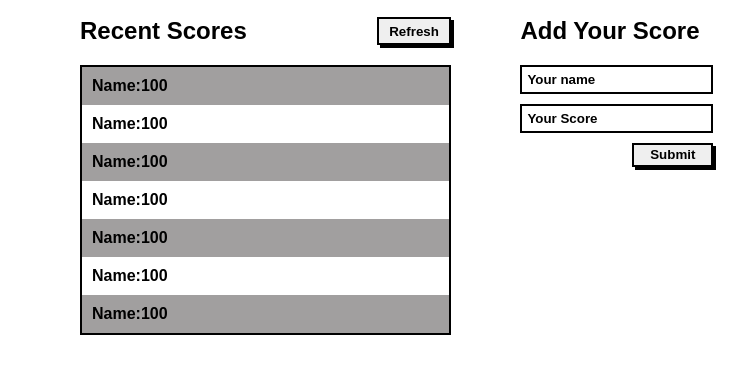
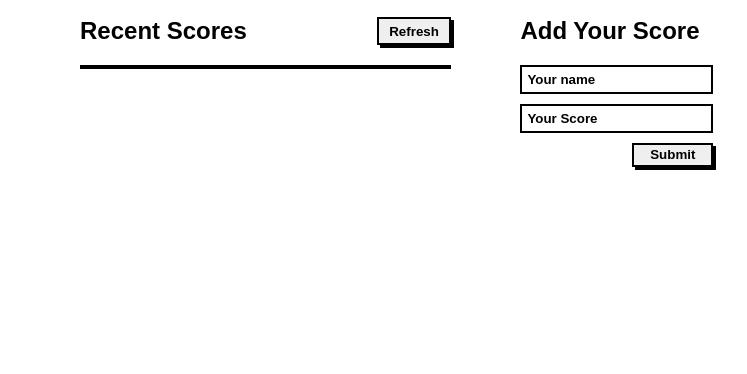
Before and after one commit to RaphDasilva/Leaderboard, a website built with webpack: page src/index.html in a window 1280 px wide. Shown: the part 98-472 px from the top of the page, without its empty margins (262-1009 px from the left). Built offline with nearby package versions, Linux system fonts and the light colour scheme.

Commit message:
Update index.html file

```diff
--- a/src/index.html
+++ b/src/index.html
@@ -18,14 +18,8 @@
                         <button class="refresh-btn">Refresh</button>
                     </div>
                     <div class="scores-container">
-                        <ul>
-                            <li>Name:100</li>
-                            <li>Name:100</li>
-                            <li>Name:100</li>
-                            <li>Name:100</li>
-                            <li>Name:100</li>
-                            <li>Name:100</li>
-                            <li>Name:100</li>
+                        <ul class="game-scores">
+
                         </ul>
                     </div>
                 </div>
```
